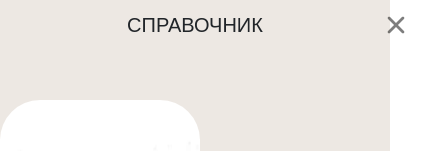
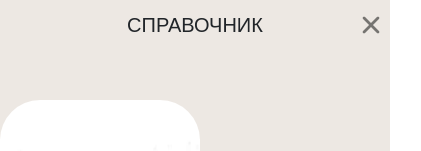
Before and after one commit to Oikapi/GeoTest, a React (Vite) app: page /GeoTest/directory in a window 390 px wide. Shown: the top 151 px of the page, 421 px wide, since content can reach past the window. Built offline with nearby package versions, Linux system fonts and the light colour scheme.

Commit message:
mobile css for dyr

```diff
--- a/src/Pages/DirectoryPage/dirItem.css
+++ b/src/Pages/DirectoryPage/dirItem.css
@@ -36,5 +36,7 @@
     .dir-item-img {
         min-width: 200px;
         min-height: 200px;
+        margin-right: 0;
     }
+
 }
--- a/src/Pages/EachPage/eachItem.css
+++ b/src/Pages/EachPage/eachItem.css
@@ -242,8 +242,13 @@ button.next-button {
   }
 
   .btn-close {
-    /* width: 70px;
-    height: 70px; */
+    /* margin-right: auto; */
+    position: fixed;
+  }
+
+  .btn-close img {
+    /* margin-right: auto; */
+    margin-left: -50px;
   }
 
 }
```
